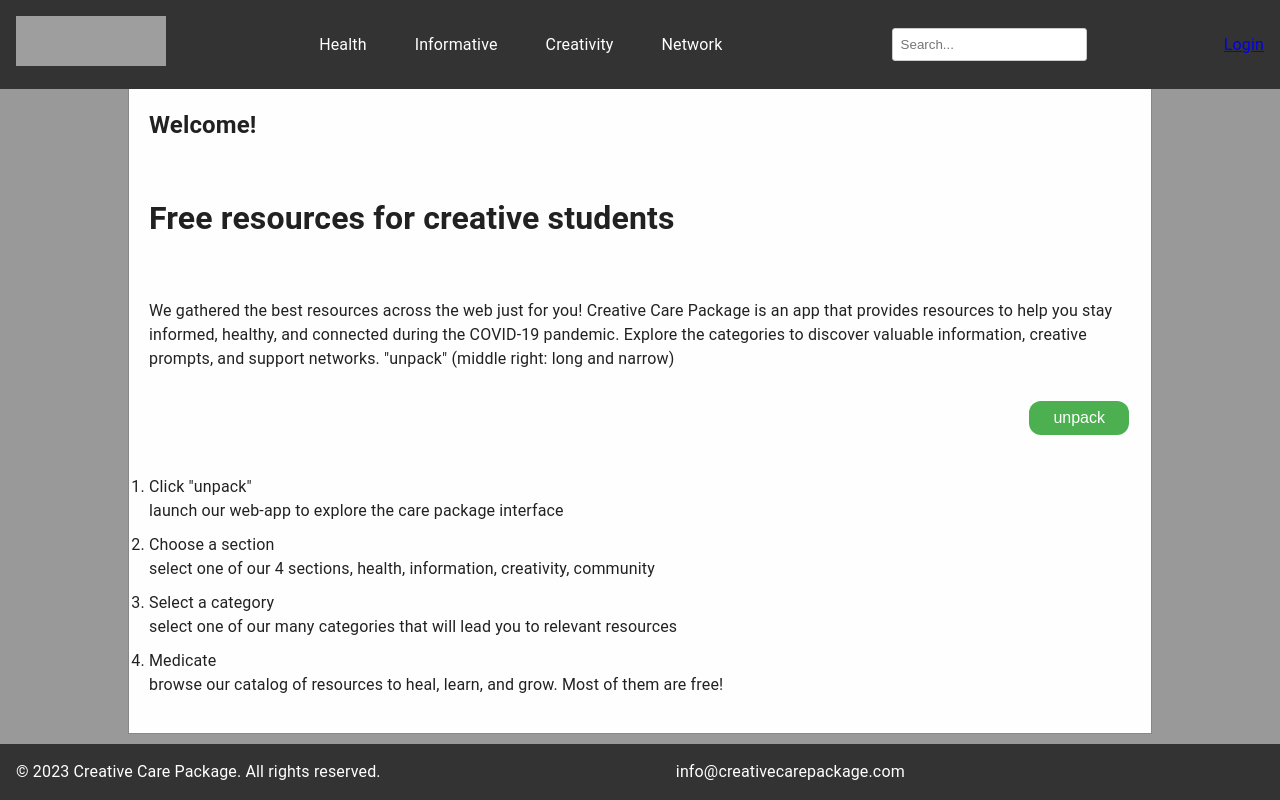
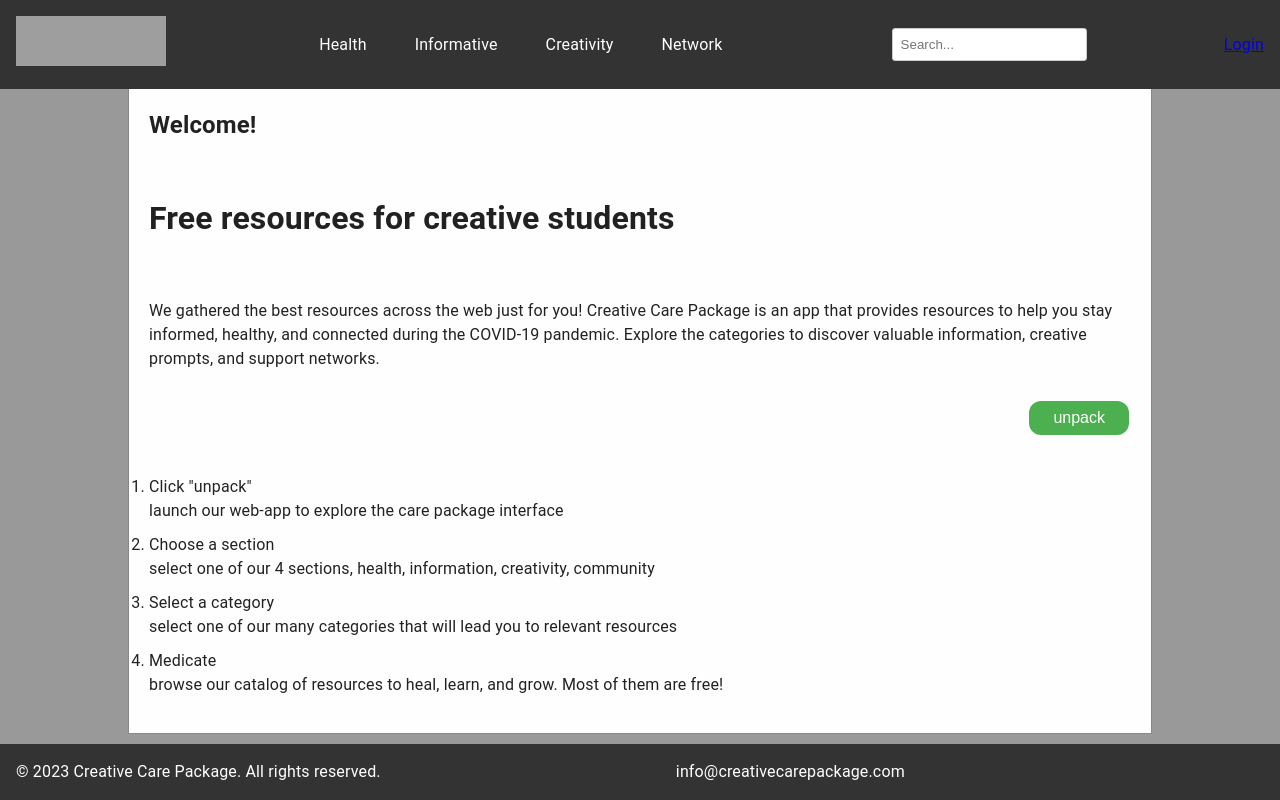
Before and after one commit to kvin-stphns/creative-care-package, a Next.js app: page /login in a window 1280 px wide. Built offline with nearby package versions, Linux system fonts and the light colour scheme; no server answers; grey boxes are pictures that could not be loaded.

Commit message:
Update login.js

```diff
--- a/pages/login.js
+++ b/pages/login.js
@@ -105,14 +105,13 @@ const LoginPage = () => {
     Package is an app that provides resources to help you stay informed,
     healthy, and connected during the COVID-19 pandemic. Explore the categories
     to discover valuable information, creative prompts, and support networks.
-    &quot;unpack&quot; (middle right: long and narrow)
   </p>
   <button onClick={() => setModalVisible(false)}>unpack</button>
 </div>
             <div className="bottom">
               <ol>
                 <li>
-                  Click "unpack"
+                  Click &quot;unpack&quot;
                   <br />
                   launch our web-app to explore the care package interface
                 </li>
```
